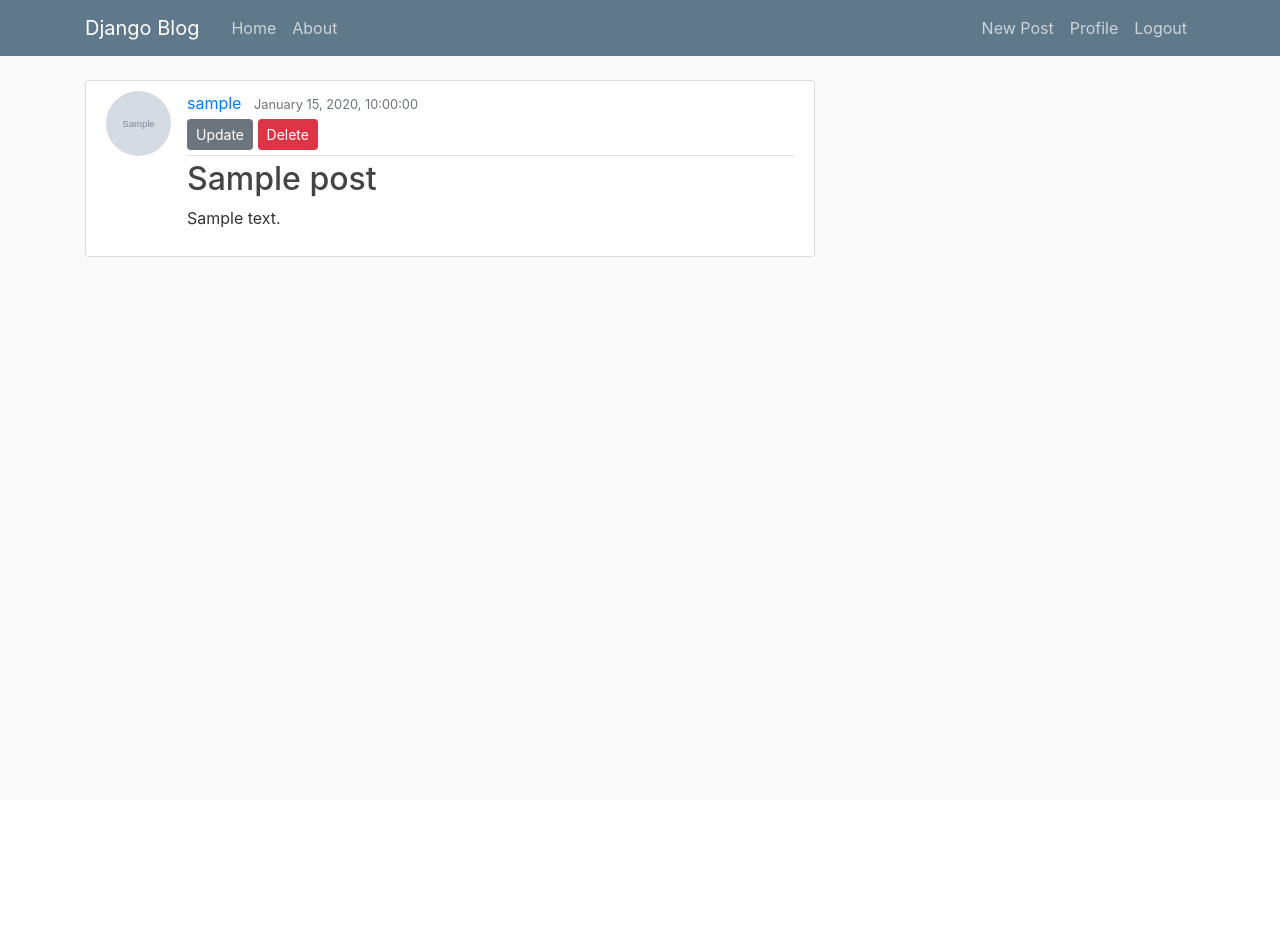
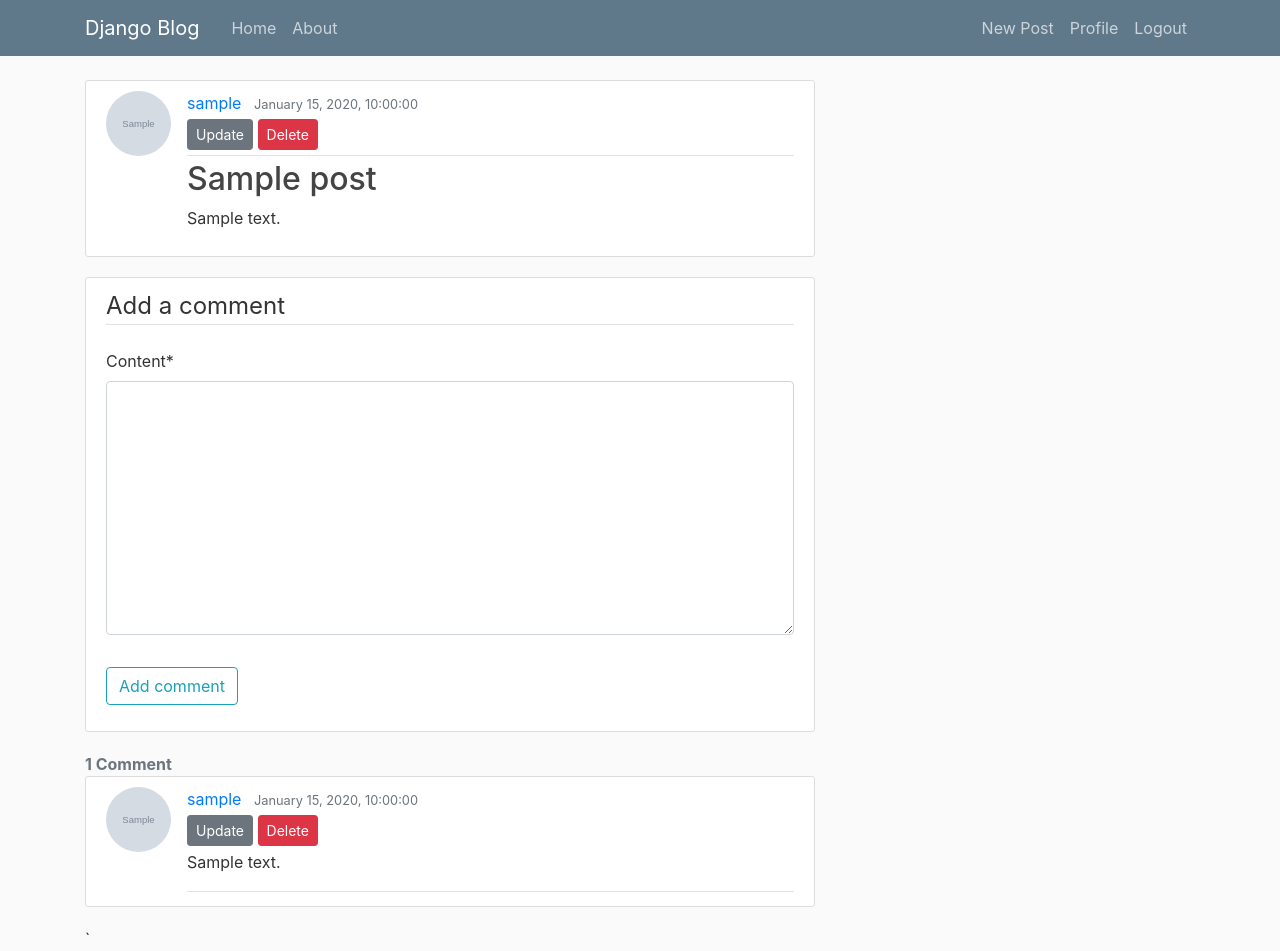
Before and after one commit to adirosu95/07_Django_Blog, a Django app: page /post/1/ in a window 1280 px wide. Before the commit the page ends 257 px from the top, so only its background shows below. Run offline with Django 3.2, Linux system fonts and the light colour scheme; a user stored in the database is signed in; tables that the repository leaves empty hold one stand-in row (values such as "Sample post"); grey boxes marked "Sample" are stand-in pictures; parts of the project's set-up code (start-up, migrations or seed data) failed here and were passed over; some libraries are stand-ins or nearby versions.

Commit message:
adding comment form and comments list

```diff
--- /dev/null
+++ b/myblog/blog/forms.py
@@ -0,0 +1,8 @@
+from django import forms
+from .models import PostComment
+
+
+class CommentForm(forms.ModelForm):
+    class Meta:
+        model = PostComment
+        fields = ['content']
--- a/myblog/blog/models.py
+++ b/myblog/blog/models.py
@@ -9,10 +9,24 @@ class Post(models.Model):
     title = models.CharField(max_length=100)
     content = models.TextField()
     date_posted = models.DateTimeField(default=timezone.now)
-    author = models.ForeignKey(User, on_delete=models.SET_NULL, null=True)
+    author = models.ForeignKey(User, on_delete=models.CASCADE, default=1)
 
     def __str__(self):
         return self.title
 
     def get_absolute_url(self):
         return reverse('post-detail', kwargs={'pk': self.pk})
+
+    @property
+    def number_of_comments(self):
+        return PostComment.objects.filter(post_connected=self).count()
+
+
+class PostComment(models.Model):
+    content = models.TextField()
+    date_posted = models.DateTimeField(default=timezone.now)
+    author = models.ForeignKey(User, on_delete=models.CASCADE)
+    post_connected = models.ForeignKey(Post, on_delete=models.CASCADE)
+
+    def __str__(self):
+        return str(self.author) + " - " + self.post_connected.title[:40]
--- a/myblog/blog/templates/blog/post_detail.html
+++ b/myblog/blog/templates/blog/post_detail.html
@@ -1,7 +1,10 @@
 {% extends "blog/base.html" %}
+{% load crispy_forms_tags %}
 {% block content %}
     <article class="media content-section">
-        <img class="rounded-circle article-img" src="{{ object.author.profile.image.url }}">
+        <a href="{% url 'user-posts' post.author.username %}">
+            <img class="rounded-circle article-img" src="{{ object.author.profile.image.url }}">
+        </a>
       <div class="media-body">
         <div class="article-metadata">
           <a class="mr-2" href="{% url 'user-posts' object.author.username %}">{{ object.author }}</a>
@@ -17,4 +20,47 @@
         <p class="article-content">{{ object.content }}</p>
       </div>
     </article>
+
+    <!-- Comments section -->
+    {% if user.is_authenticated %}
+        <div id="comments_section" class="content-section">
+            <form method="POST">{% csrf_token %}
+                <fieldset class="form-group">
+                    <legend class="border-bottom mb-4">Add a comment</legend>
+                    {{ comment_form|crispy  }}
+                </fieldset>
+                <div class="form-group">
+                    <button class="btn btn-outline-info" type="submit">Add comment</button>
+                </div>
+            </form>
+        </div>
+    {% endif %}
+
+    {% if comments %}
+      <strong class="text-secondary">{{ object.number_of_comments }} Comment{{ object.number_of_comments|pluralize }}</strong>
+
+        {% for comment in comments %}
+        <article class="media content-section">
+        <a href="{% url 'user-posts' post.author.username %}">
+            <img class="rounded-circle article-img" src="{{ object.author.profile.image.url }}">
+        </a>
+         <div class="media-body">
+            <div class="article-metadata">
+                <a class="mr-2" href="{% url 'user-posts' object.author.username %}">{{ comment.author }}</a>
+                <small class="text-muted">{{ object.date_posted|date:"F d, Y, G:i:s" }}</small>
+                    {% if object.author == user %}
+                        <div>
+                        <a class="btn btn-secondary btn-sm mt-1 mb-1" href="#">Update</a>
+                        <a class="btn btn-danger btn-sm mt-1 mb-1" href="#">Delete</a>
+                        </div>
+                    {% endif %}
+            <p class="article-content">{{ comment.content|safe }}</p>
+            </div>
+          </div>
+        </article>
+        {% endfor %}
+
+    {% else %}
+        <strong class="text-secondary">No comments yet...</strong>
+    {% endif %}`
 {% endblock content %}
--- a/myblog/blog/views.py
+++ b/myblog/blog/views.py
@@ -2,7 +2,8 @@ from django.shortcuts import render, get_object_or_404
 from django.contrib.auth.mixins import LoginRequiredMixin, UserPassesTestMixin
 from django.contrib.auth.models import User
 from django.views.generic import ListView, DetailView, CreateView, UpdateView, DeleteView
-from .models import Post
+from .models import Post, PostComment
+from .forms import CommentForm
 
 
 # Create your views here.
@@ -34,6 +35,23 @@ class UserPostListView(ListView):
 
 class PostDetailView(DetailView):
     model = Post
+
+    def get_context_data(self, **kwargs):
+        data = super().get_context_data(**kwargs)
+
+        comments_connected = PostComment.objects.filter(
+            post_connected=self.get_object()).order_by('-date_posted')
+        data['comments'] = comments_connected
+        if self.request.user.is_authenticated:
+            data['comment_form'] = CommentForm(instance=self.request.user)
+        return data
+
+    def post(self, request, *args, **kwargs):
+        new_comment = PostComment(content=request.POST.get('content'),
+                                  author=self.request.user,
+                                  post_connected=self.get_object())
+        new_comment.save()
+        return self.get(self, request, *args, **kwargs)
 
 
 class PostCreateView(LoginRequiredMixin, CreateView):
```
Also changed, not shown: myblog/blog/migrations/0002_auto_20210226_2317.py (added), myblog/users/migrations/0003_auto_20210226_2317.py (added).
